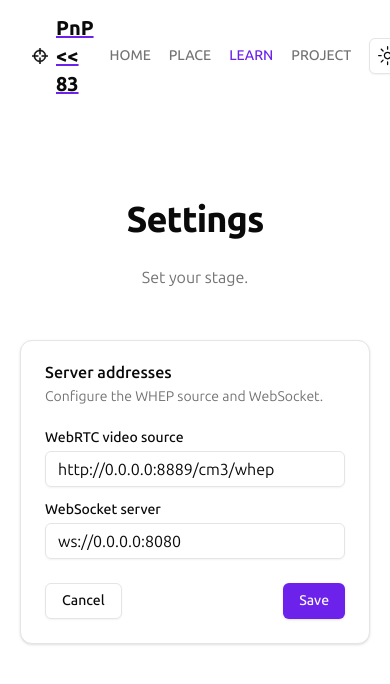
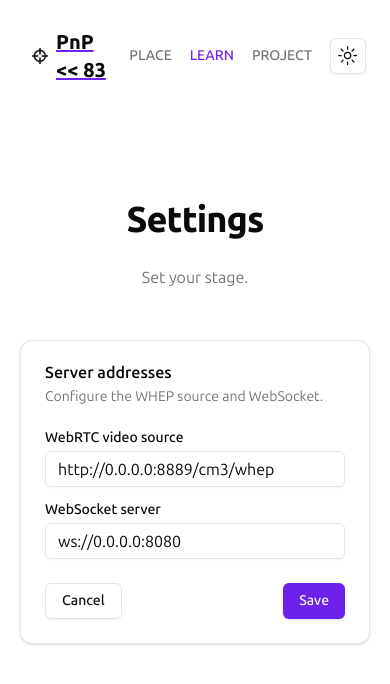
Before and after one commit to p4p-83/interface, a Next.js app in the folder client/: page /settings in a window 390 px wide. Shown: the top 684 px of the page. Built offline with nearby package versions, Linux system fonts and the light colour scheme.

Commit message:
feat: :lipstick: hide `Home` link on small screens

```diff
--- a/client/src/components/Header.tsx
+++ b/client/src/components/Header.tsx
@@ -22,7 +22,7 @@ export const Header = () => {
 
         <nav className='inline-flex flex-row items-center justify-between align-middle gap-x-0.5 lg:gap-x-5'>
 
-          <NavItem href='/' label='Home' />
+          <NavItem hideWhenSmall href='/' label='Home' />
           <NavItem href='/place' label='Place' />
           <NavItem href='/settings' label='Learn' />
           <NavItem href='/project' label='Project' />
```
